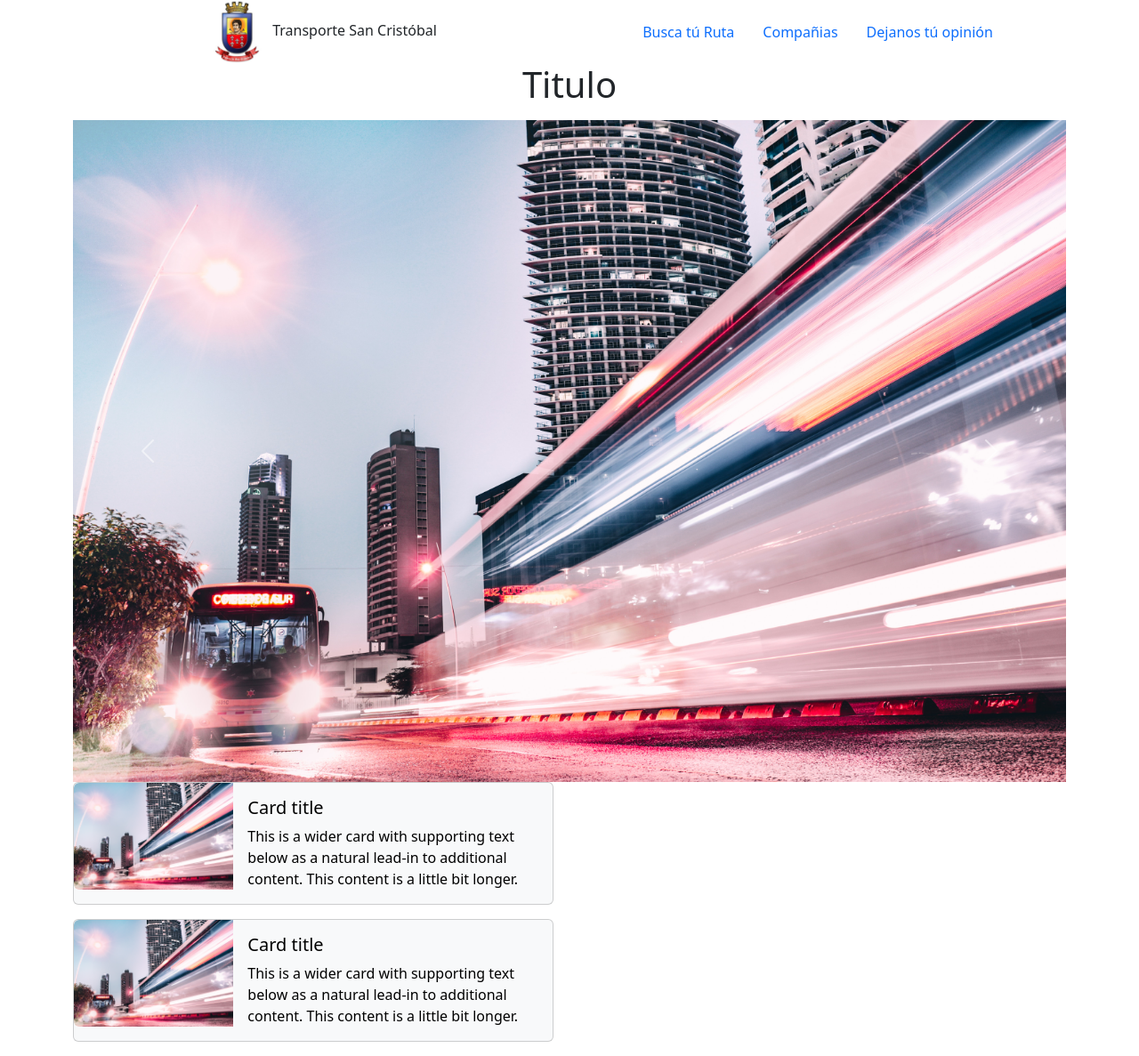
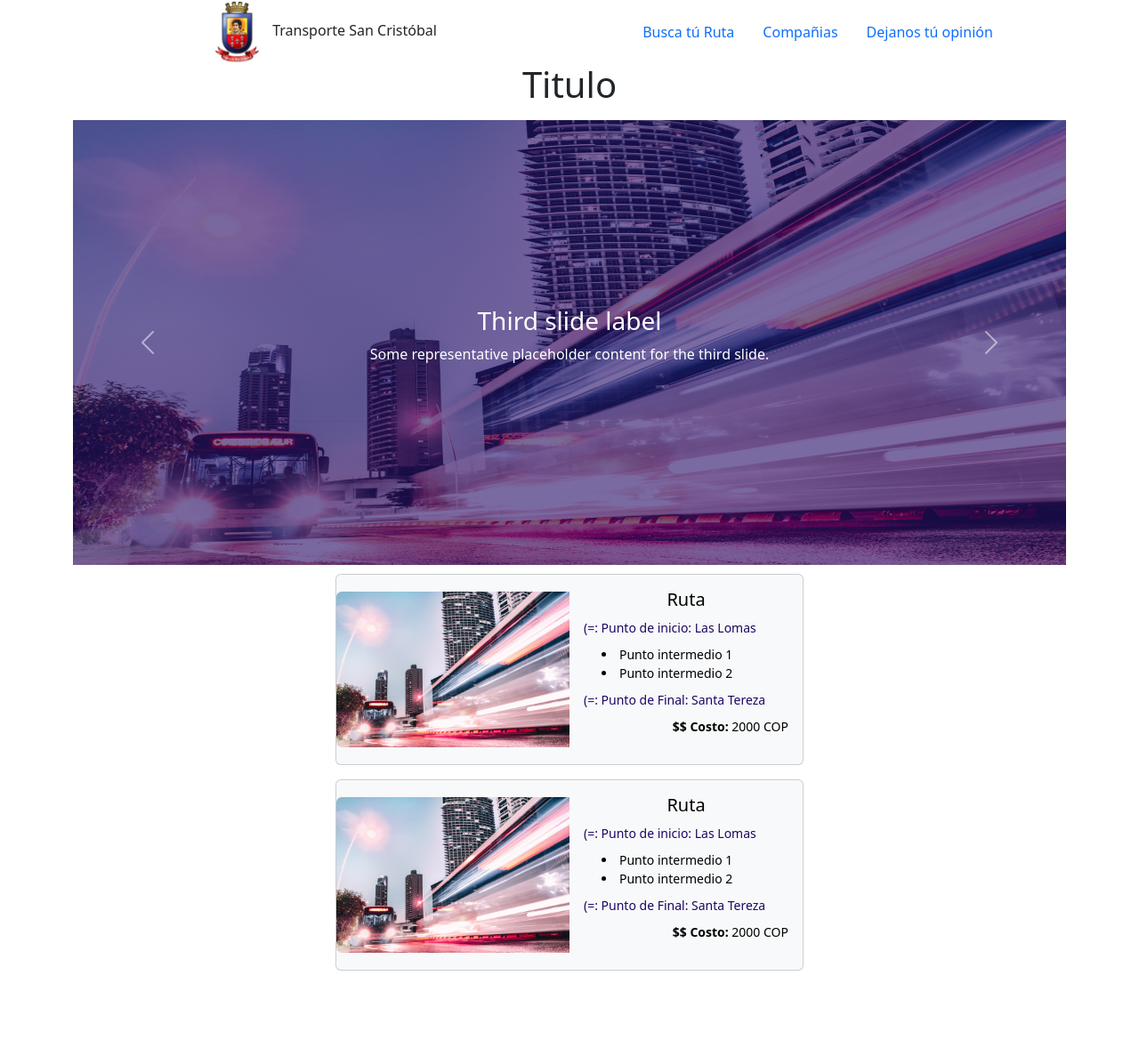
Before and after one commit to josedanielchg/-transporte_san_cristobal, a PHP site: page /empresa.php in a window 1280 px wide. Shown: the whole page at 89% size. After the commit the page ends 1091 px from the top, so only its background shows below. Run offline with PHP 8.4, Linux system fonts and the light colour scheme; some libraries are stand-ins or nearby versions.

Commit message:
modifications in empresa.php
modifications in company.php and its respective css

```diff
--- a/empresa.php
+++ b/empresa.php
@@ -15,16 +15,38 @@
             <h1>Titulo</h1>
         </blockquote>
     </figure>
+    <!-- title end -->
+
     <!-- carousel -->
-   <div id="carouselExampleFade" class="carousel slide carousel-fade" data-bs-ride="carousel">
+   <div id="carouselExampleFade" class="carousel slide carousel-fade container-carousel" data-bs-ride="carousel">
         <div class="carousel-inner">
             <div class="carousel-item active">
-                <img src="img/bus-op.jpg" class="d-block w-100" alt="...">
+                <div class="carousel-item-text">
+                    <span>
+                        <h3>Third slide label</h3>
+                        <p>Some representative placeholder content for the third slide.</p>
+                    </span>
                 </div>
+                <img src="img/bus-op.jpg" alt="...">
+            </div>
+
             <div class="carousel-item">
+                <div class="carousel-item-text">
+                    <span>
+                        <h3>Third slide label</h3>
+                        <p>Some representative placeholder content for the third slide.</p>
+                    </span>
+                </div>
                 <img src="img/buses.jpg" class="d-block w-100" alt="...">
             </div>
+
             <div class="carousel-item">
+                <div class="carousel-item-text">
+                    <span>
+                        <h3>Third slide label</h3>
+                        <p>Some representative placeholder content for the third slide.</p>
+                    </span>
+                </div>
                 <img src="img/personas-bus.jpg" class="d-block w-100" alt="...">
             </div>
         </div>
@@ -37,33 +59,48 @@
             <span class="visually-hidden">Next</span>
         </button>
     </div>
+    <!-- carousel end -->
 
     <!-- elements -->
-    <div class="card text-bg-light mb-3" style="max-width: 540px;">
-        <div class="row g-0">
-            <div class="col-md-4">
+    <div class="row justify-content-center">
+        <div class="col-6">
+            <div class="card text-bg-light mb-3">
+                <div class="row g-0 align-items-center">
+                    <div class="col-md-6">
                         <img src="img/bus-op.jpg" class="img-fluid rounded-start" alt="">
                     </div>
-            <div class="col-md-8">
-            <div class="card-body">
-                <h5 class="card-title">Card title</h5>
-                <p class="card-text">This is a wider card with supporting text below as a natural lead-in to additional content. This content is a little bit longer.</p>
+                    <div class="col-md-6">
+                    <div class="card-body empresa-elements-container-text">
+                        <h5 class="card-title text-center">Ruta</h5>
+                        <p class="card-text">(=: Punto de inicio: Las Lomas</p>
+                        <li>Punto intermedio 1</li>
+                        <li>Punto intermedio 2</li>
+                        <p class="card-text">(=: Punto de Final: Santa Tereza</p>
+                        <p class="text-end"><span class="empresa-elements-costo">$$ Costo:</span> 2000 COP</p>
                     </div>
                     </div>
                 </div>
             </div>
 
-    <div class="card text-bg-light mb-3" style="max-width: 540px;">
-        <div class="row g-0">
-            <div class="col-md-4">
+            <div class="card text-bg-light mb-3">
+                <div class="row g-0 align-items-center">
+                    <div class="col-md-6">
                         <img src="img/bus-op.jpg" class="img-fluid rounded-start" alt="">
                     </div>
-            <div class="col-md-8">
-            <div class="card-body">
-                <h5 class="card-title">Card title</h5>
-                <p class="card-text">This is a wider card with supporting text below as a natural lead-in to additional content. This content is a little bit longer.</p>
+                    <div class="col-md-6">
+                    <div class="card-body empresa-elements-container-text">
+                        <h5 class="card-title text-center">Ruta</h5>
+                        <p class="card-text">(=: Punto de inicio: Las Lomas</p>
+                        <li>Punto intermedio 1</li>
+                        <li>Punto intermedio 2</li>
+                        <p class="card-text">(=: Punto de Final: Santa Tereza</p>
+                        <p class="text-end"><span class="empresa-elements-costo">$$ Costo:</span> 2000 COP</p>
                     </div>
                     </div>
                 </div>
             </div>
+
         </div>
+    </div>
+    <!-- elements end -->
+</div>
--- a/includes/menu.php
+++ b/includes/menu.php
@@ -1,7 +1,6 @@
 <!-- Menu -->
 
 <nav class="menu">
-    <link rel="stylesheet" href="includes/menu/menu.css" type="text/css">
     <div class="menu__container container">
         <!-- Logo -->
         <!-- Links -->
--- a/style.css
+++ b/style.css
@@ -1,4 +1,63 @@
+body{
+    font-family: Roboto;
+    font-style: normal;
+}
+
+/* Css de menu.php */
+
 .menu__logo{
     width: 71px;
     height: 71px;
 }
+
+/* Css de menu.php end */
+
+
+/* Css de empresa.php */
+
+.empresa-elements-container-text{
+    font-size: 14px;
+}
+
+.empresa-elements-container-text li{
+    margin-left: 20px;
+}
+
+.card-text{
+    color: #1C0764;
+    margin-top: 9px;
+    margin-bottom: 9px;
+}
+
+.card{
+    margin: 10px;
+}
+
+.empresa-elements-costo{
+    font-weight: bold;
+}
+
+
+.container-carousel img{
+    width: 100%;
+    max-height: 500px;
+}
+
+.carousel-item-text{
+    position: absolute;
+    background: #1d076496;
+    width: 100%;
+    height: 100%;
+    z-index: 1000;
+    color: white;
+    display: flex;
+    justify-content: center;
+    align-items: center;
+}
+
+.carousel-item-text h3{
+    text-align: center;
+}
+
+
+/* Css de empresa.php end */
```
Lines whose indentation alone changed are shown as unchanged.
